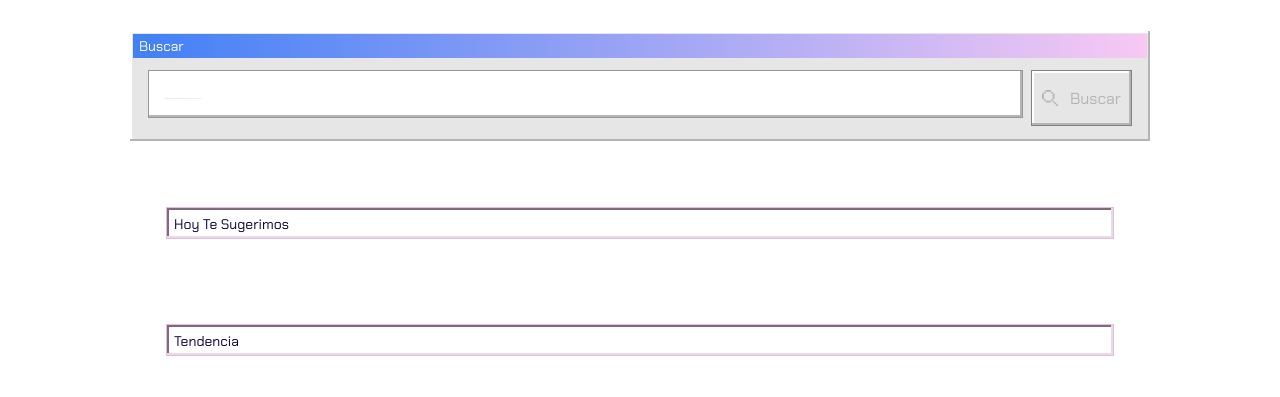
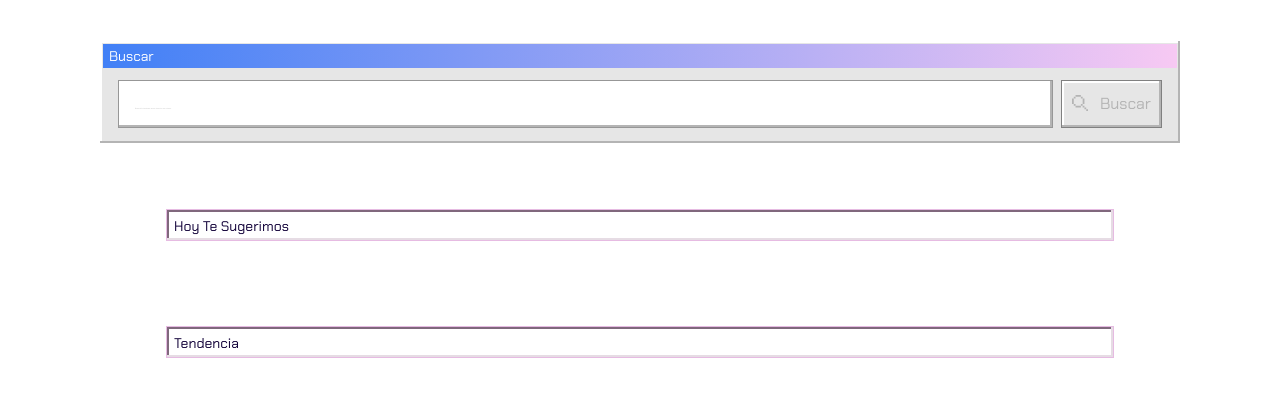
Before and after one commit to danida548/gibdaniel, a plain HTML site: page index.html in a window 1280 px wide. Shown: the part 127-524 px from the top of the page. Drawn offline with Linux system fonts and the light colour scheme; no server answers.

Commit message:
arreglod de barrabusqueda

```diff
--- a/scss/_barrabusqueda.sass
+++ b/scss/_barrabusqueda.sass
@@ -2,7 +2,7 @@
 
 .buscador
     padding: 3px
-    margin: 30px
+    margin: 40px 0px 0px
     &__titulo
         background: $fondo_degradado_light
         label
@@ -12,8 +12,6 @@
             line-height: 24px
             padding: 0 6px
             color: $color-blanco
-
-
     .form
         padding: 12px 15px
         &__principal
@@ -30,10 +28,8 @@
                 &::placeholder
                     color: #b4b4b4
                     font-size: 1.6px
-
-
             .search__button
-                padding: 10px 10px 8px 10px
+                padding: 5px 10px 5px 10px
                 line-height: 36px
                 margin-left: 8px
                 white-space: nowrap
```
Also changed, not shown: css/style.css, scss/_seccion.sass (line endings or trailing spaces).
